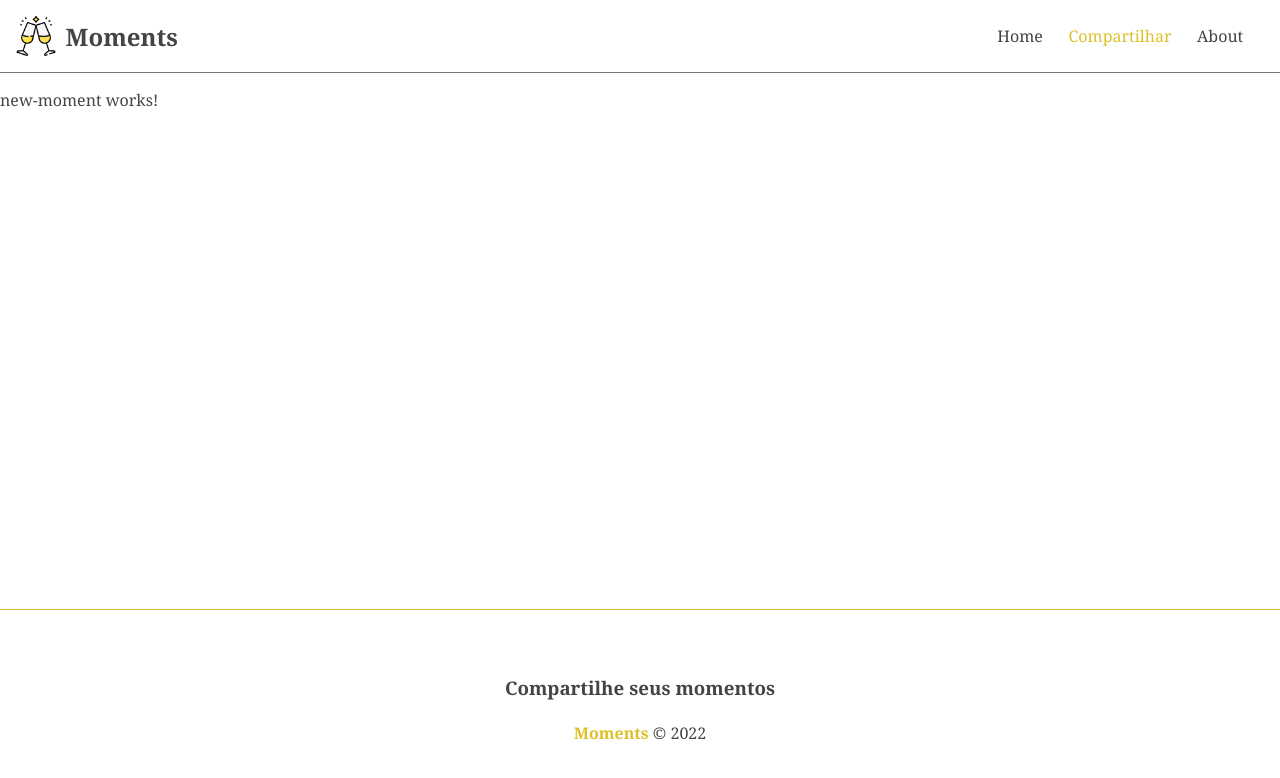
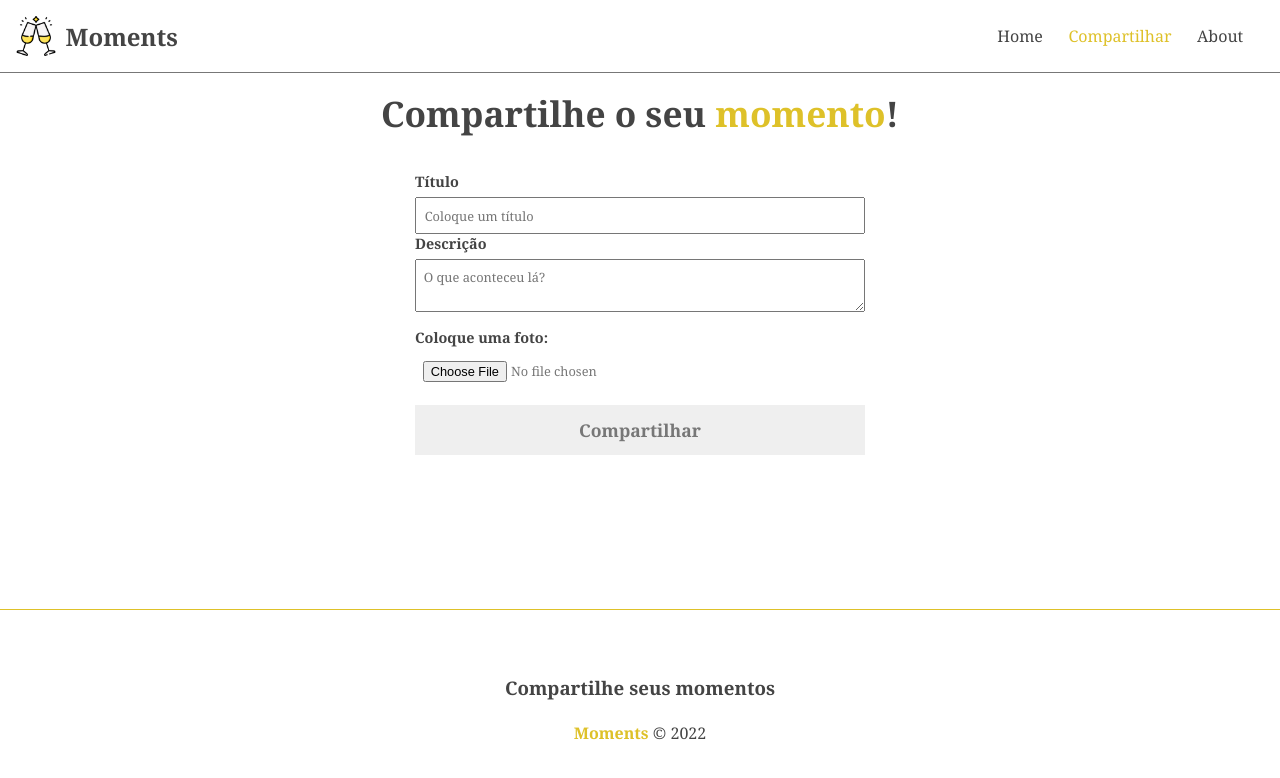
Before and after one commit to henriquecpp/moments, an Angular app: page /moments/new in a window 1280 px wide. Shown: the top 778 px of the page. Built offline with nearby package versions, Linux system fonts and the light colour scheme.

Commit message:
Adicionado formulário para inserir dados

```diff
--- a/src/app/app.module.ts
+++ b/src/app/app.module.ts
@@ -8,6 +8,7 @@ import { FooterComponent } from './components/footer/footer.component';
 import { AboutComponent } from './components/pages/about/about.component';
 import { HomeComponent } from './components/pages/home/home.component';
 import { NewMomentComponent } from './components/pages/new-moment/new-moment.component';
+import { MomentFormComponent } from './components/moment-form/moment-form.component';
 
 @NgModule({
   declarations: [
@@ -16,7 +17,8 @@ import { NewMomentComponent } from './components/pages/new-moment/new-moment.com
     FooterComponent,
     AboutComponent,
     HomeComponent,
-    NewMomentComponent
+    NewMomentComponent,
+    MomentFormComponent
   ],
   imports: [
     BrowserModule,
--- /dev/null
+++ b/src/app/components/moment-form/moment-form.component.html
@@ -0,0 +1,15 @@
+<form action="">
+  <div class="form-group">
+    <label for="title">Título</label>
+    <input type="text" name="" id="" placeholder="Coloque um título" required>
+    <div class="form-group">
+      <label for="description">Descrição</label>
+      <textarea placeholder="O que aconteceu lá?"></textarea>
+    </div>
+    <div class="form-group">
+      <label for="image">Coloque uma foto:</label>
+      <input type="file">
+    </div>
+    <input type="submit" value="{{ btnText }}">
+  </div>
+</form>
--- /dev/null
+++ b/src/app/components/moment-form/moment-form.component.ts
@@ -0,0 +1,16 @@
+import { Component, OnInit, Input } from '@angular/core';
+
+@Component({
+  selector: 'app-moment-form',
+  templateUrl: './moment-form.component.html',
+  styleUrls: ['./moment-form.component.css']
+})
+export class MomentFormComponent implements OnInit {
+  @Input() btnText!: string
+
+  constructor() { }
+
+  ngOnInit(): void {
+  }
+
+}
--- a/src/app/components/pages/new-moment/new-moment.component.css
+++ b/src/app/components/pages/new-moment/new-moment.component.css
@@ -0,0 +1,9 @@
+h2 {
+  text-align: center;
+  margin-bottom: 1em;
+  font-size: 2.2em;
+}
+
+h2 span {
+  color: #dec129;
+}
--- a/src/app/components/pages/new-moment/new-moment.component.html
+++ b/src/app/components/pages/new-moment/new-moment.component.html
@@ -1 +1,2 @@
-<p>new-moment works!</p>
+<h2>Compartilhe o seu <span>momento</span>!</h2>
+<app-moment-form [btnText]="btnText"></app-moment-form>
--- a/src/app/components/pages/new-moment/new-moment.component.ts
+++ b/src/app/components/pages/new-moment/new-moment.component.ts
@@ -6,6 +6,7 @@ import { Component, OnInit } from '@angular/core';
   styleUrls: ['./new-moment.component.css']
 })
 export class NewMomentComponent implements OnInit {
+  btnText = "Compartilhar"
 
   constructor() { }
 
--- a/src/styles.css
+++ b/src/styles.css
@@ -1,18 +1,108 @@
-/* You can add global styles to this file, and also import other style files */
 * {
   padding: 0;
   margin: 0;
   font-family: Cambria;
   box-sizing: border-box;
-  color: #444
+  color: #444;
 }
 
 a {
   text-decoration: none;
   color: #444;
-  transition: .4s;
+  transition: 0.4s;
 }
 
 a:hover {
-  color:violet;
+  color: violet;
 }
+
+/* BUTTONS */
+
+.edit-btn,
+.remove-btn {
+  border: 1px solid #efefef;
+  padding: 0.4em 1em;
+  font-size: 1em;
+  margin: 0 0.5em;
+  cursor: pointer;
+  background-color: #fff;
+  transition: 0.4s;
+}
+
+button fa-icon,
+a fa-icon {
+  margin-right: 0.2em;
+}
+
+.edit-btn,
+.edit-btn path {
+  border-color: #007bff;
+  color: #007bff;
+}
+
+.edit-btn:hover,
+.edit-btn:hover path {
+  color: #fff;
+  background-color: #007bff;
+}
+
+.remove-btn,
+.remove-btn path {
+  border-color: #dc3545;
+  color: #dc3545;
+}
+
+.remove-btn:hover,
+.remove-btn:hover path {
+  color: #fff;
+  background-color: #dc3545;
+}
+
+/* FORM STYLES */
+form {
+  width: 450px;
+  margin: 0 auto;
+}
+
+.form-group {
+  display: flex;
+  flex-direction: column;
+  margin-bottom: 1em;
+}
+
+.form-group label {
+  font-weight: bold;
+  font-size: 0.9em;
+  margin-bottom: 0.4em;
+}
+
+.form-group input,
+.form-group textarea {
+  padding: 0.6em;
+  color: #777;
+  font-size: 0.8em;
+}
+
+input[type="submit"] {
+  background-color: #efefef;
+  border: none;
+  padding: 0.6em 1em;
+  font-weight: bold;
+  cursor: pointer;
+  font-size: 1.1em;
+  border: 2px solid transparent;
+  transition: 0.4s;
+}
+
+input[type="submit"]:hover {
+  color: #dec129;
+  border-color: #dec129;
+  background-color: transparent;
+}
+
+.validation-error p {
+  color: #dc3545;
+  margin-top: 0.4em;
+  border-left: 3px solid #dc3545;
+  padding-left: 0.2em;
+}
```
Also changed, not shown: src/app/components/moment-form/moment-form.component.css (added), 1 other file (tests, documents, lock files or other folders).
